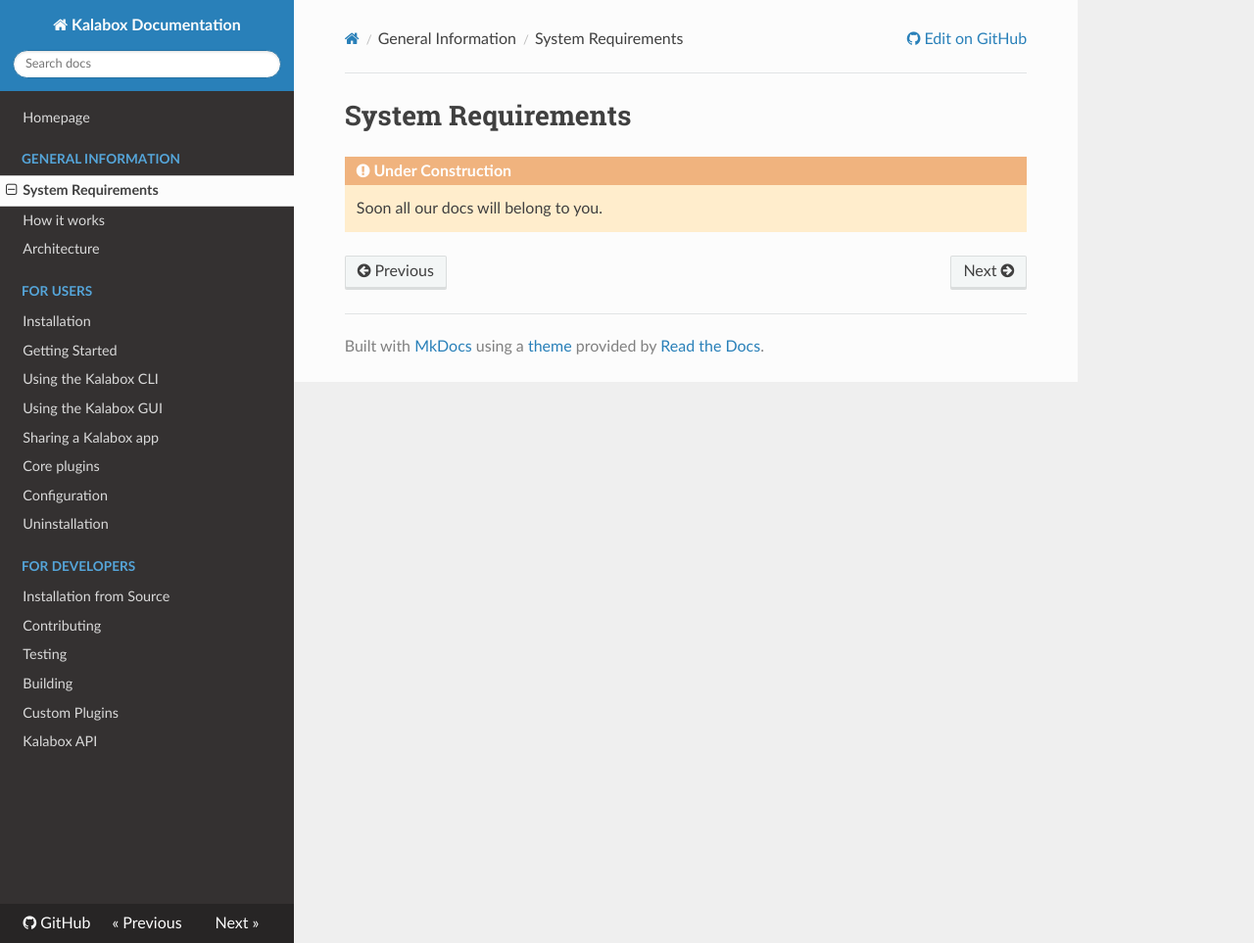
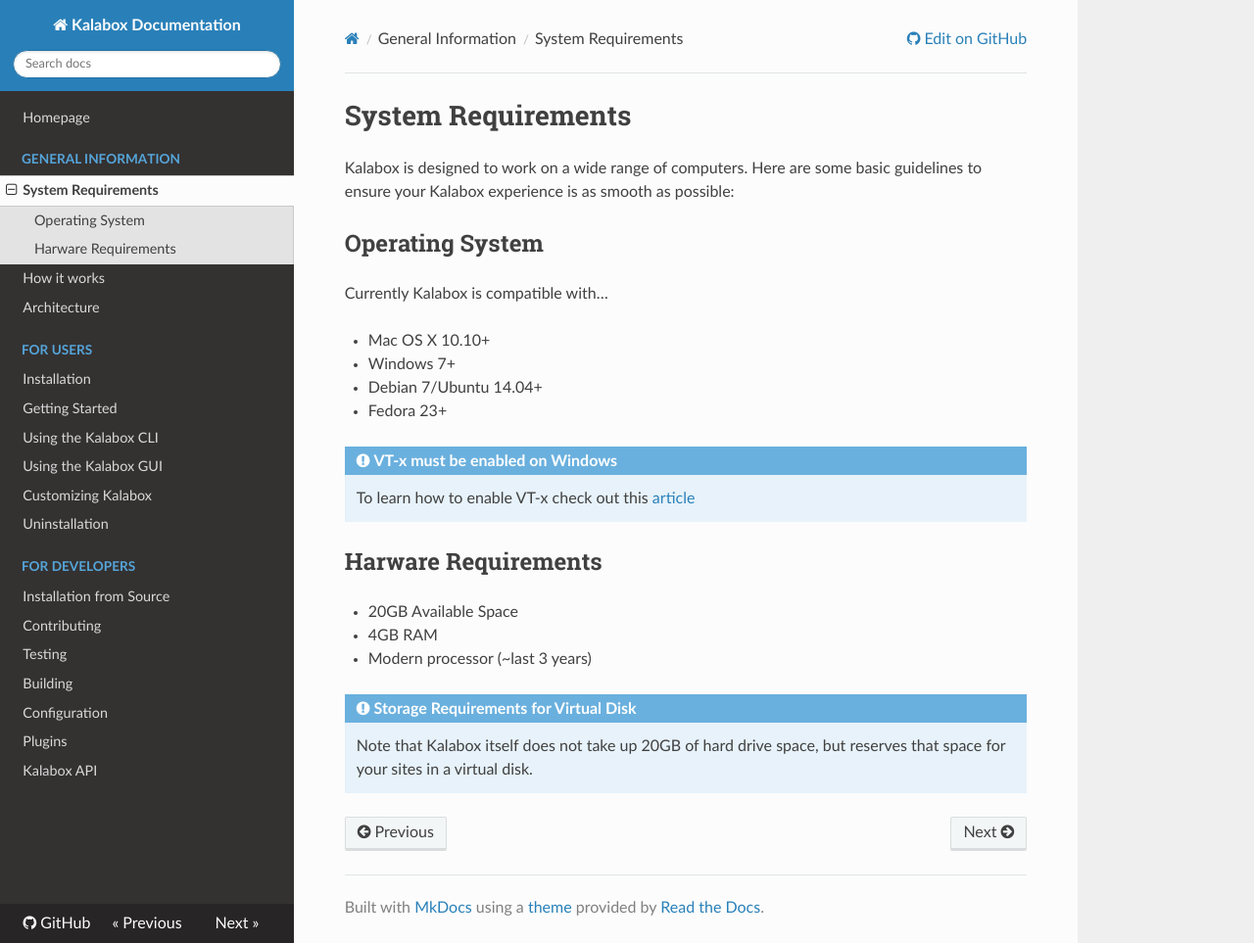
Before and after one commit to kalabox/kalabox, an MkDocs documentation site: the page built from docs/general/sysreq.md, in a window 1280 px wide and 963 px high. Shown: the whole window at 98% size. Built offline with MkDocs 1.6.1, drawn with Linux system fonts in a browser that asks for light colours; nearby versions of some CDN libraries; old or Windows-style settings are respelled for this version of MkDocs.

Commit message:
#1366: Migrate existing docs

```diff
--- a/docs/general/sysreq.md
+++ b/docs/general/sysreq.md
@@ -1,5 +1,27 @@
 System Requirements
 ===================
 
-!!! warning "Under Construction"
-    Soon all our docs will belong to you.
+Kalabox is designed to work on a wide range of computers. Here are some basic guidelines to ensure your Kalabox experience is as smooth as possible:
+
+Operating System
+----------------
+
+Currently Kalabox is compatible with...
+
+  * Mac OS X 10.10+
+  * Windows 7+
+  * Debian 7/Ubuntu 14.04+
+  * Fedora 23+
+
+!!! note "VT-x must be enabled on Windows"
+    To learn how to enable VT-x check out this [article](http://www.howtogeek.com/213795/how-to-enable-intel-vt-x-in-your-computers-bios-or-uefi-firmware)
+
+Harware Requirements
+-------------------
+
+  * 20GB Available Space
+  * 4GB RAM
+  * Modern processor (~last 3 years)
+
+!!! note "Storage Requirements for Virtual Disk"
+    Note that Kalabox itself does not take up 20GB of hard drive space, but reserves that space for your sites in a virtual disk.
--- a/mkdocs.yml
+++ b/mkdocs.yml
@@ -18,14 +18,13 @@ pages:
     - 'Getting Started': 'users/started.md'
     - 'Using the Kalabox CLI': 'users/cli.md'
     - 'Using the Kalabox GUI': 'users/gui.md'
-    - 'Sharing a Kalabox app': 'users/share.md'
-    - 'Core plugins': 'users/coreplugins.md'
-    - 'Configuration': 'users/config.md'
+    - 'Customizing Kalabox': 'users/custom.md'
     - 'Uninstallation': 'users/uninstall.md'
   - 'For Developers':
     - 'Installation from Source': 'developers/install.md'
     - 'Contributing': 'developers/contrib.md'
     - 'Testing': 'developers/testing.md'
     - 'Building': 'developers/building.md'
-    - 'Custom Plugins': 'developers/plugins.md'
+    - 'Configuration': 'developers/config.md'
+    - 'Plugins': 'developers/plugins.md'
     - 'Kalabox API': 'developers/api.md'
```
Also changed, not shown: docs/users/coreplugins.md (deleted, +0 -5 lines), docs/users/custom.md (added, +2 -0 lines), docs/users/share.md (deleted, +0 -5 lines), docs/developers/config.md (renamed from docs/users/config.md).
